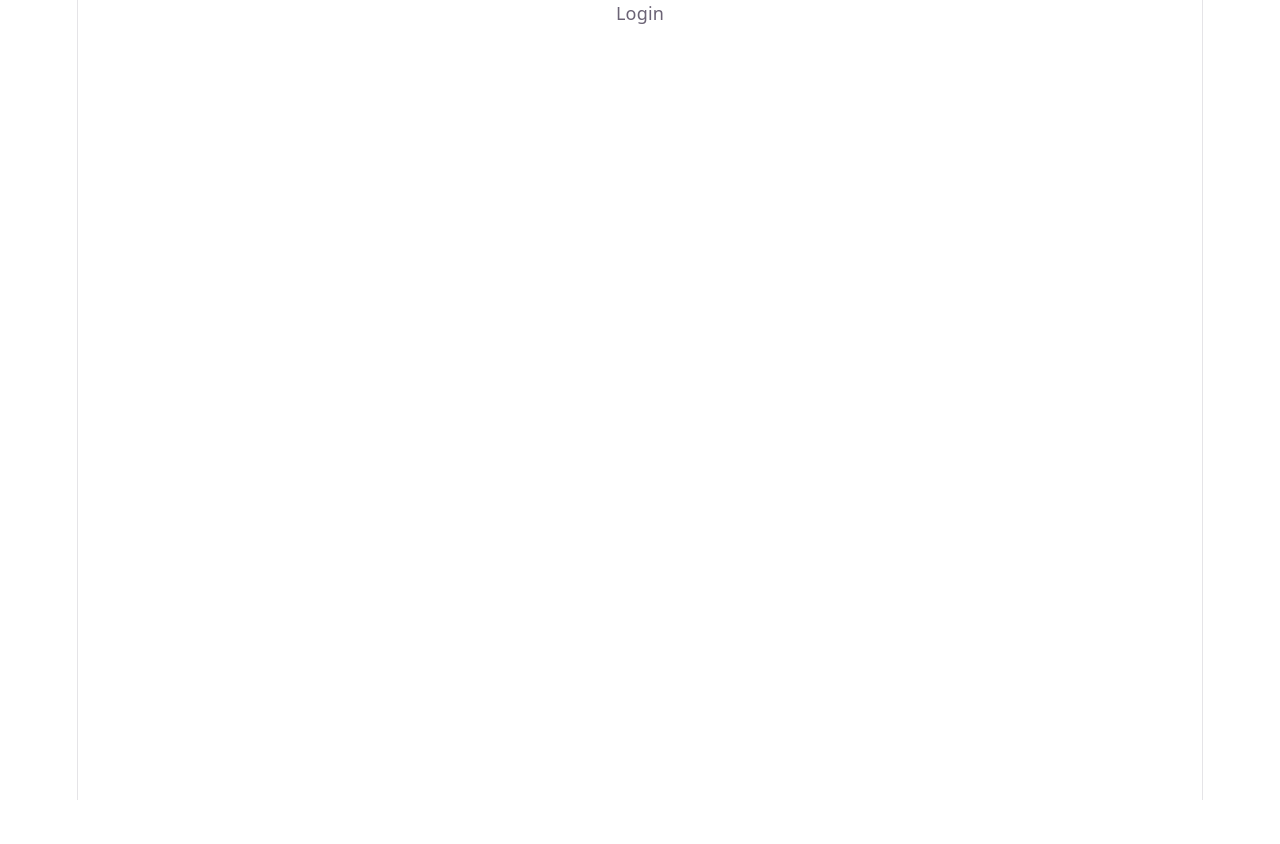
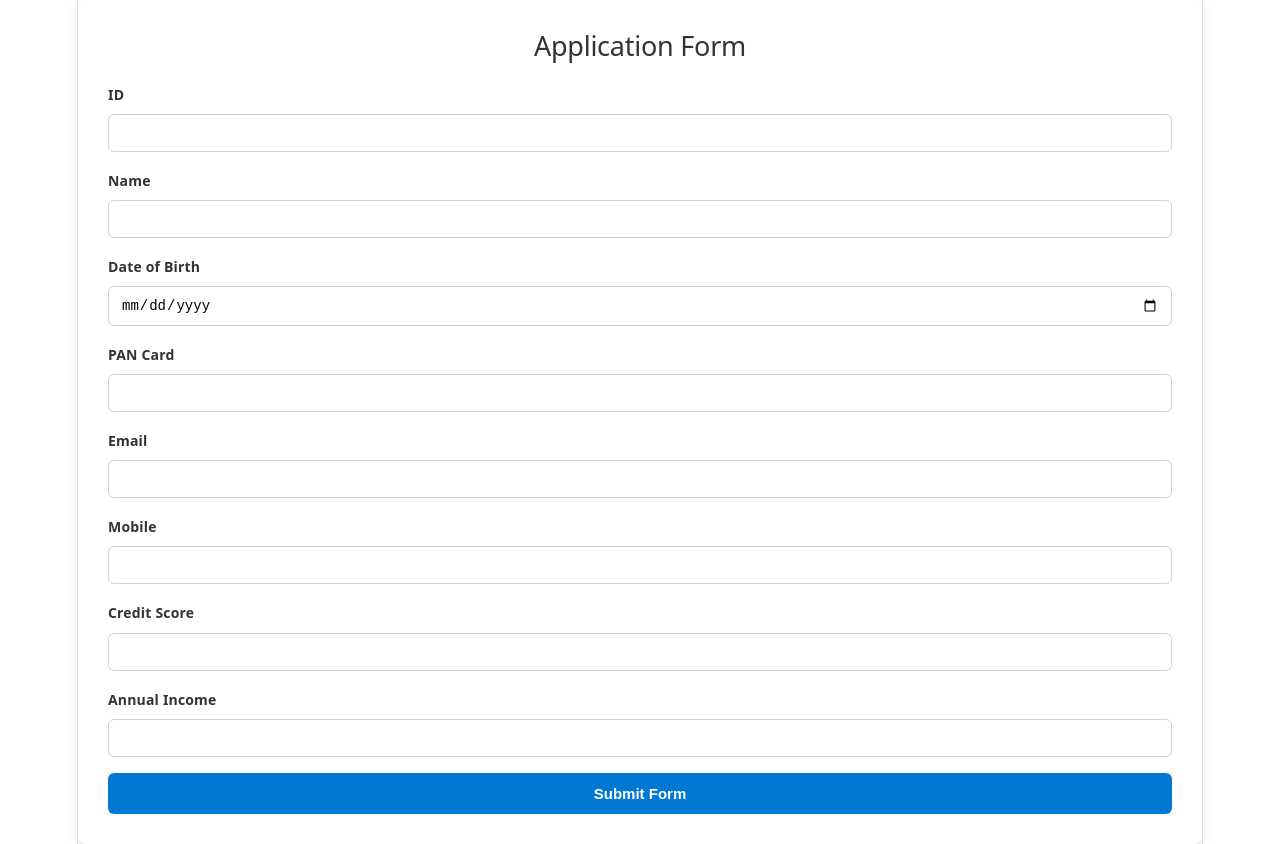
Before and after one commit to amolnadagonde/hcl-hackathon-2026-squad6, a React (Vite) app: page / in a window 1280 px wide. Before the commit the page ends 800 px from the top, so only its background shows below. Built offline with nearby package versions, Linux system fonts and the light colour scheme.

Commit message:
chanaged for login form

```diff
--- a/src/App.jsx
+++ b/src/App.jsx
@@ -1,10 +1,13 @@
 import "./App.css";
-import Login from "./pages/Login";
+import { UserProvider } from "./context/UserContext";
+import Login from "./pages/ApplicationForm";
 
 function App() {
   return (
     <>
-      <Login />
+      <UserProvider>
+         <Login />
+      </UserProvider>
     </>
   );
 }
--- /dev/null
+++ b/src/components/input/InputField.css
@@ -0,0 +1,63 @@
+.form-group {
+  margin-bottom: 16px;
+  display: flex;
+  flex-direction: column;
+}
+
+/* Label styling */
+.form-group label {
+  margin-bottom: 6px;
+  font-weight: 600;
+  font-size: 14px;
+  color: #333;
+}
+
+/* Input styling */
+.form-control {
+  padding: 10px 12px;
+  border: 1px solid #d0d0d0;
+  border-radius: 6px;
+  font-size: 14px;
+  transition: border-color 0.2s ease-in-out, box-shadow 0.2s ease-in-out;
+}
+
+.form-control:focus {
+  border-color: #0078d4;
+  outline: none;
+  box-shadow: 0 0 0 2px rgba(0,120,212,0.2);
+}
+
+/* Form container */
+form {
+  text-align: left;
+  padding: 30px;
+  background: #ffffff;
+  border-radius: 8px;
+  box-shadow: 0 4px 12px rgba(0,0,0,0.1);
+}
+
+/* Form heading */
+form h2 {
+  margin-bottom: 20px;
+  font-size: 1.5rem;
+  color: #333;
+  text-align: center;
+}
+
+/* Submit button */
+form button {
+  width: 100%;
+  padding: 12px;
+  background-color: #0078d4;
+  color: #fff;
+  font-size: 15px;
+  font-weight: 600;
+  border: none;
+  border-radius: 6px;
+  cursor: pointer;
+  transition: background-color 0.2s ease-in-out;
+}
+
+form button:hover {
+  background-color: #005a9e;
+}
--- /dev/null
+++ b/src/components/input/InputField.jsx
@@ -0,0 +1,24 @@
+import React from "react";
+import "./InputField.css";
+
+export default function InputField({
+  label,
+  name,
+  type = "text",
+  value,
+  onChange
+}) {
+  return (
+    <div className="form-group">
+      <label htmlFor={name}>{label}</label>
+      <input
+        id={name}
+        name={name}
+        type={type}
+        value={value}
+        onChange={onChange}
+        className="form-control"
+      />
+    </div>
+  );
+}
--- /dev/null
+++ b/src/context/UserContext.jsx
@@ -0,0 +1,23 @@
+// src/context/UserContext.jsx
+import { createContext, useState } from "react";
+
+export const UserContext = createContext();
+
+export const UserProvider = ({ children }) => {
+  const [user, setUser] = useState({
+    id: "",
+    name: "",
+    dob: "",
+    pancard: "",
+    email: "",
+    mobile: "",
+    creditScore: "",
+    annualIncome: ""
+  });
+
+  return (
+    <UserContext.Provider value={{ user, setUser }}>
+      {children}
+    </UserContext.Provider>
+  );
+};
--- /dev/null
+++ b/src/pages/ApplicationForm.jsx
@@ -0,0 +1,31 @@
+import React from "react";
+import { useContext } from "react";
+import { UserContext } from "../context/UserContext"
+import  InputField  from "../components/input/InputField"
+
+export default function ApplicationForm() {
+  const { user, setUser } = useContext(UserContext);
+
+  const handleChange = (e) => {
+    setUser({ ...user, [e.target.name]: e.target.value });
+  };
+
+  const handleSubmit=(e)=>{
+
+  }
+
+  return (
+    <form onSubmit={handleSubmit}>
+      <h2>Application Form</h2>
+      <InputField label="ID" name="id" value={user.id} onChange={handleChange} />
+      <InputField label="Name" name="name" value={user.name} onChange={handleChange} />
+      <InputField label="Date of Birth" name="dob" type="date" value={user.dob} onChange={handleChange} />
+      <InputField label="PAN Card" name="pancard" value={user.pancard} onChange={handleChange} />
+      <InputField label="Email" name="email" type="email" value={user.email} onChange={handleChange} />
+      <InputField label="Mobile" name="mobile" value={user.mobile} onChange={handleChange} />
+      <InputField label="Credit Score" name="creditScore" value={user.creditScore} onChange={handleChange} />
+      <InputField label="Annual Income" name="annualIncome" value={user.annualIncome} onChange={handleChange} />
+      <button type="submit">Submit Form</button>
+    </form>
+  );
+}
--- a/src/pages/Login.jsx
+++ /dev/null
@@ -1,7 +0,0 @@
-import React from "react";
-
-function Login() {
-  return <div>Login</div>;
-}
-
-export default Login;
```
Also changed, not shown: src/context/AppContext.js (deleted).
